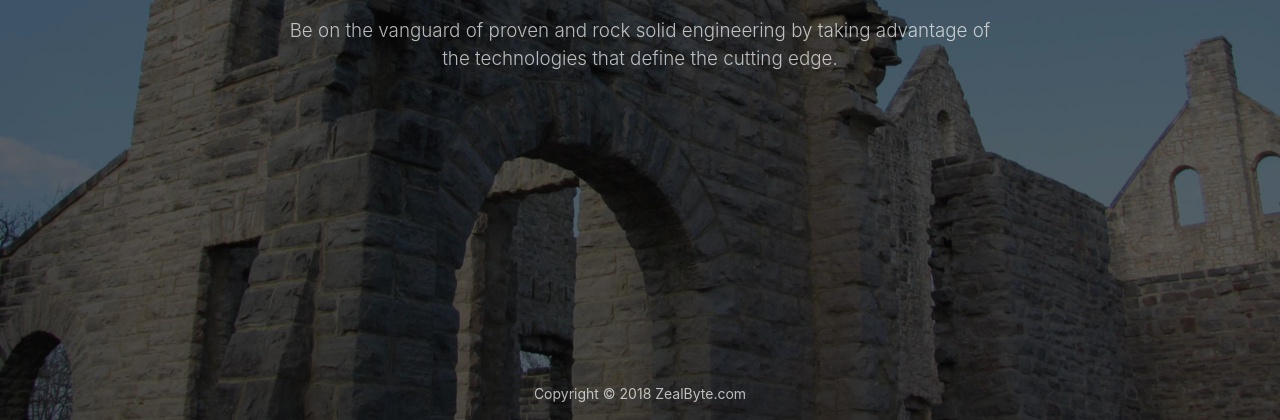
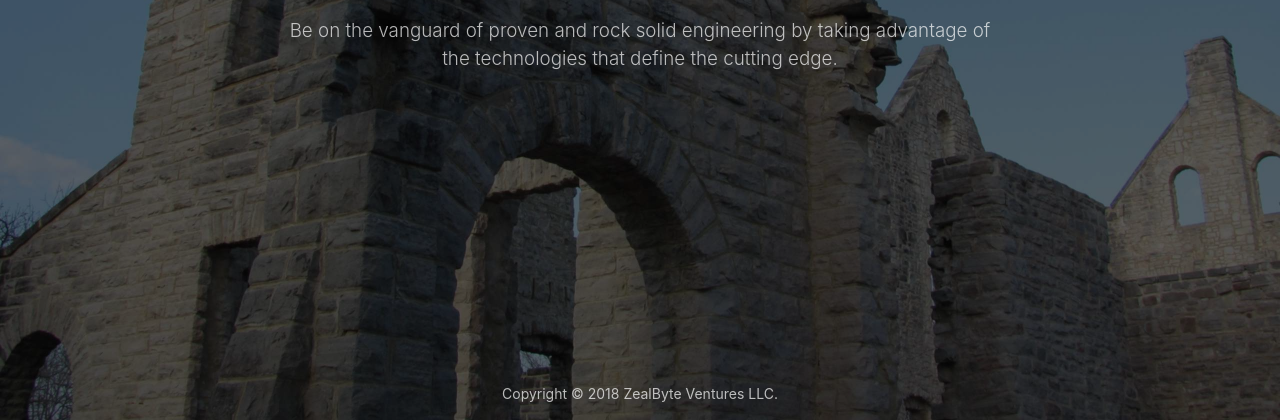
Before and after one commit to zealbyte/zealbyte.github.io, a plain HTML site: page index.html in a window 1280 px wide. Shown: the part 380-800 px from the top of the page. Drawn offline with nearby package versions, Linux system fonts and the light colour scheme.

Commit message:
Replacing company name with LLC name.

```diff
--- a/index.html
+++ b/index.html
@@ -63,7 +63,7 @@
 			</div>
 
 			<div class="uk-position-bottom-center uk-position-small">
-				<span class="uk-text-small uk-text-center">Copyright © 2018 ZealByte.com</span>
+				<span class="uk-text-small uk-text-center">Copyright © 2018 ZealByte Ventures LLC.</span>
 			</div>
 
 		</div>
```
